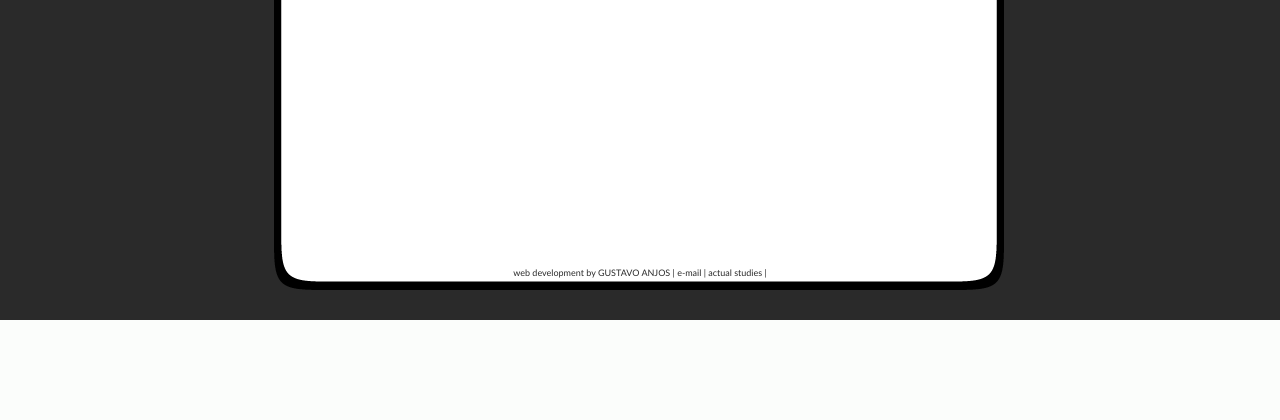
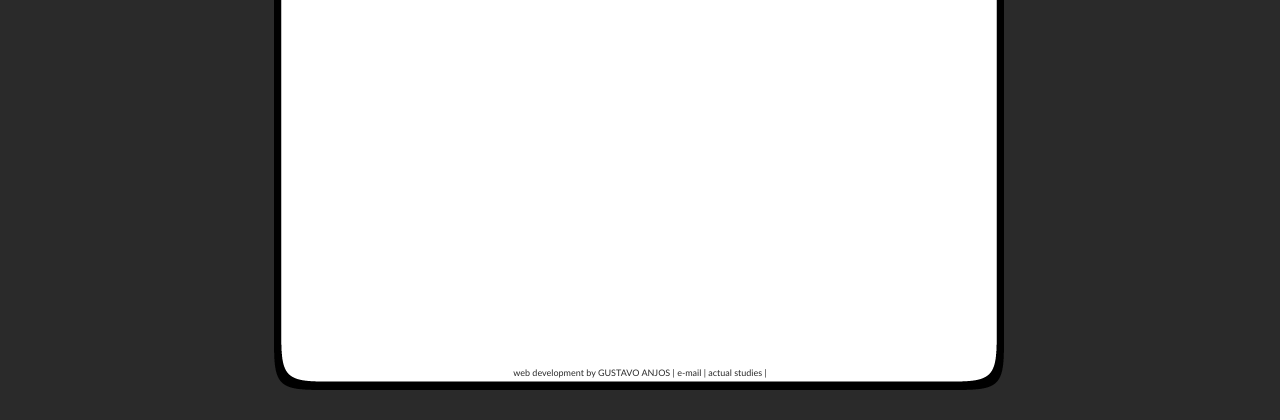
Before and after one commit to gustavorabello/python-sitePro, a Django app: template templates/cifras.html in a window 1280 px wide. Shown: the part 2354-2774 px from the top of the page. Before the commit the page ends 2674 px from the top, so only its background shows below. Run offline with Django 3.2, Linux system fonts and the light colour scheme; the template is opened without the code that fills it, so the values that code supplies are empty.

Commit message:
fixing cifras css.

```diff
--- a/static/css/music.css
+++ b/static/css/music.css
@@ -3,7 +3,7 @@
 
 #twoColumns
 {
- height:2350px;
+ height:2450px;
 }
 
 body
```
